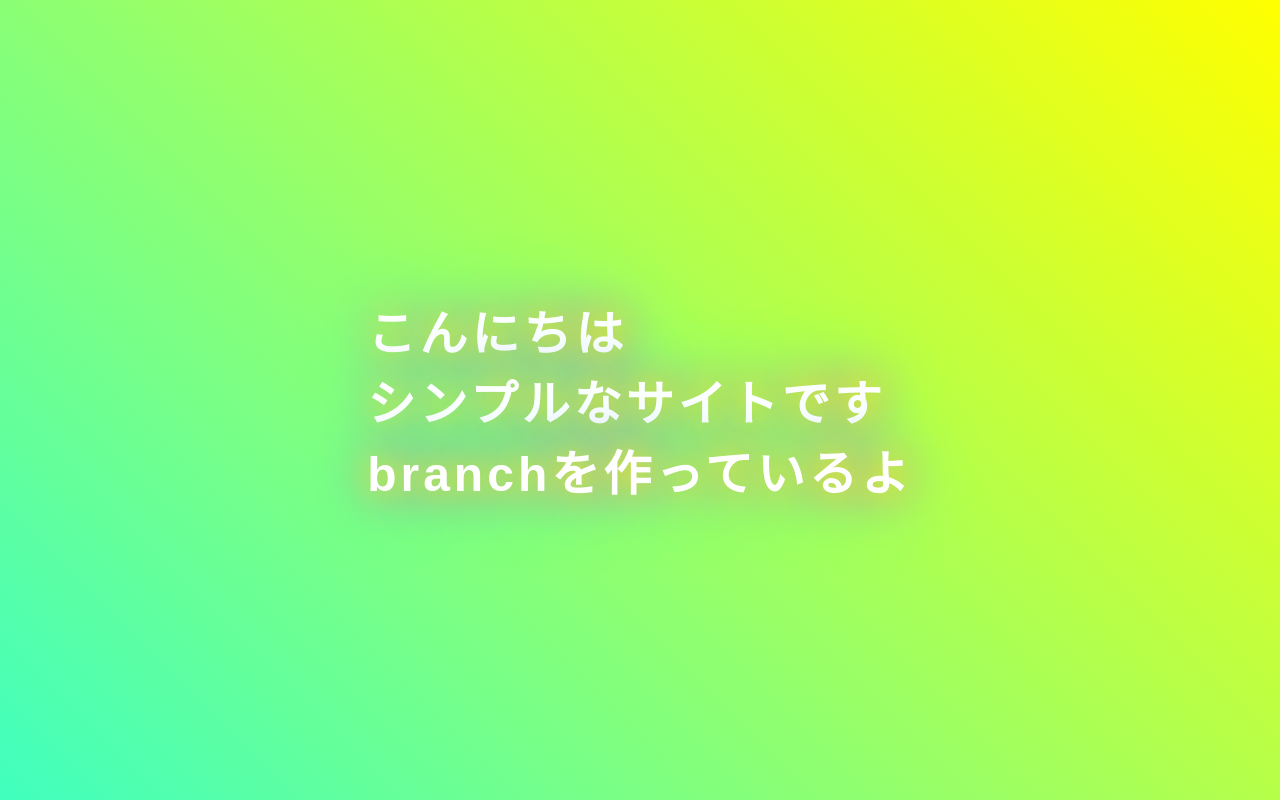
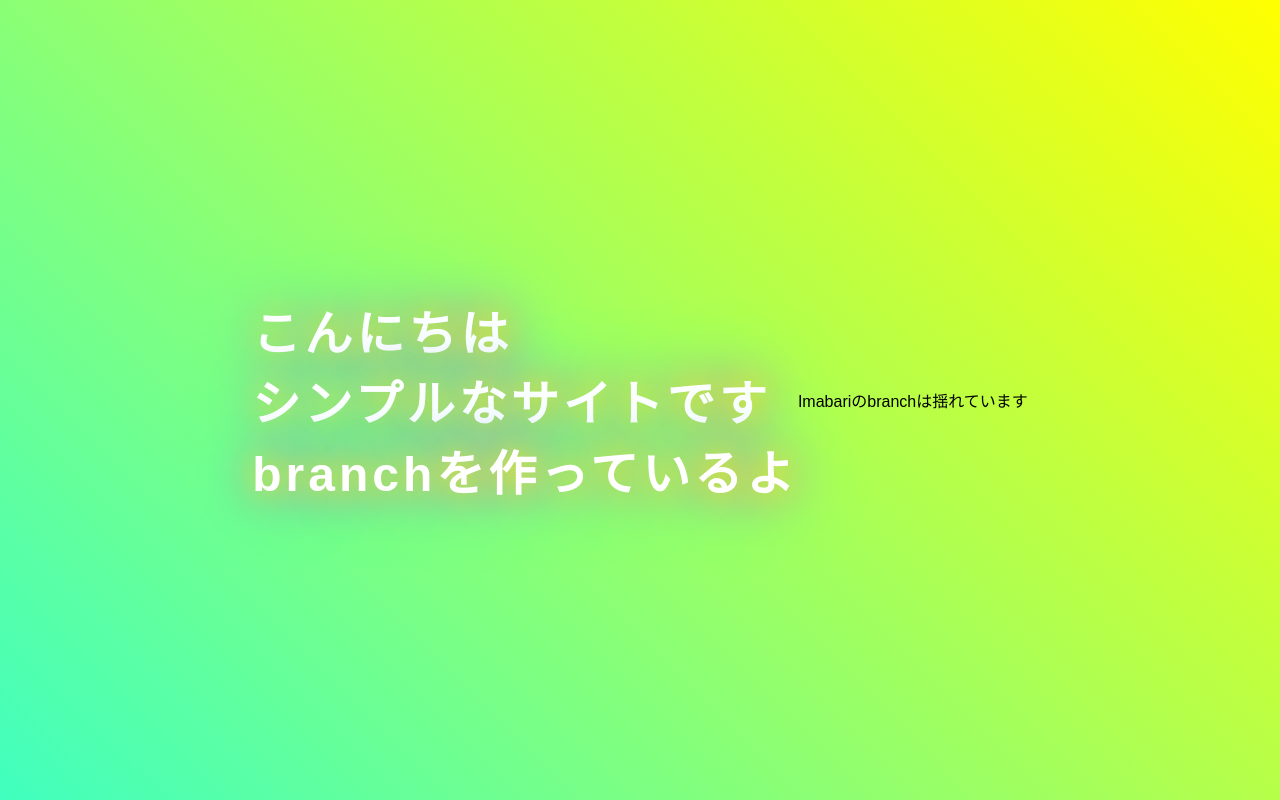
Before and after one commit to taktt764-stack/20251124day21_sunabaco, a plain HTML site: page index.html in a window 1280 px wide. Drawn offline with Linux system fonts and the light colour scheme.

Commit message:
Update index.html

```diff
--- a/index.html
+++ b/index.html
@@ -7,5 +7,6 @@
 </head>
 <body>
   <h1>こんにちは</br>シンプルなサイトです</br>branchを作っているよ</h1>
+  <p>Imabariのbranchは揺れています</p>
 </body>
 </html>
```
